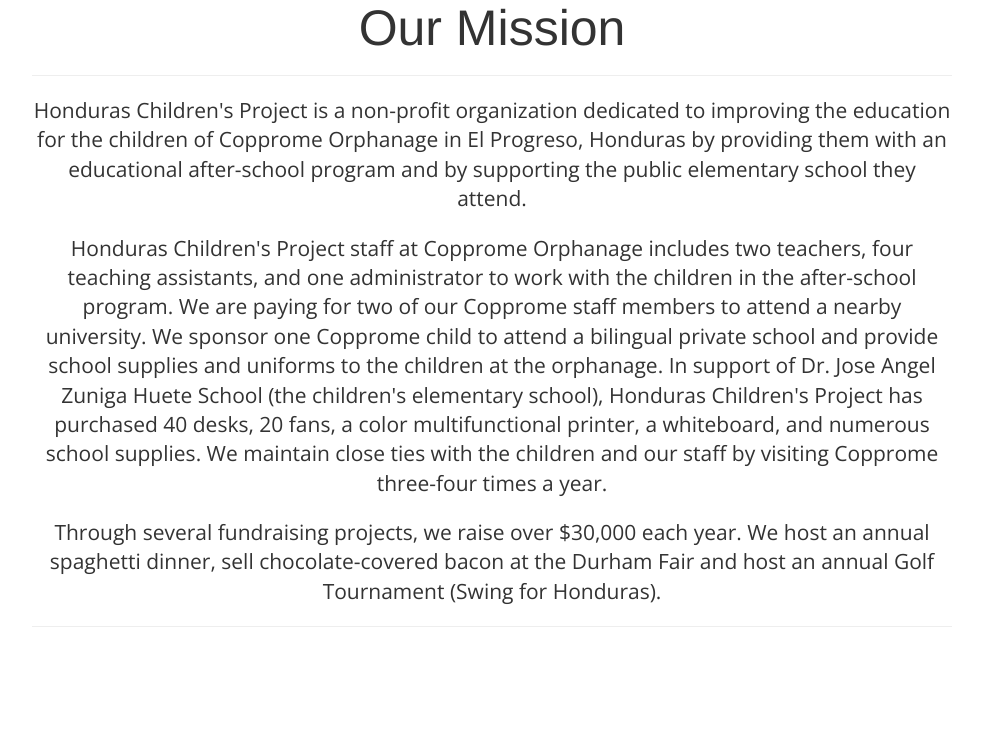
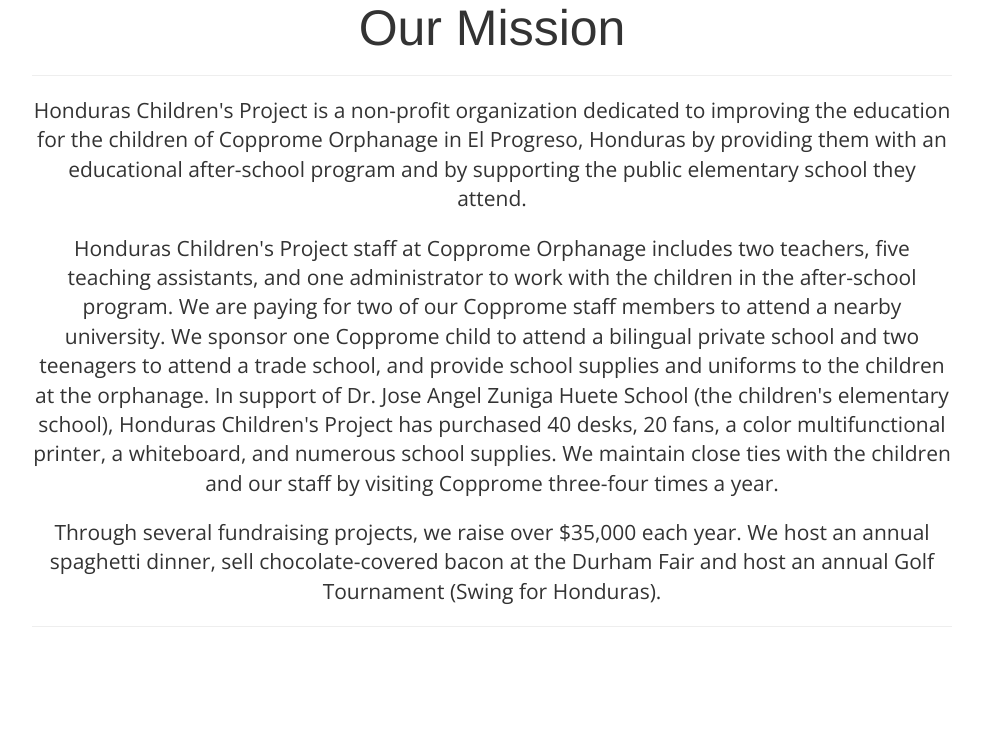
Before and after one commit to charlierproctor/honduraschildrensproject.org, a PHP site: page / in a window 1280 px wide. Shown: the part 961-1701 px from the top of the page, without its empty margins (148-1131 px from the left). Run offline with PHP 8.4, Linux system fonts and the light colour scheme; data that the repository does not hold is empty; some libraries are stand-ins or nearby versions.

Commit message:
Update index.php

```diff
--- a/index.php
+++ b/index.php
@@ -181,10 +181,10 @@ if(isset($_POST['firstName'])){
 Honduras Children's Project is a non-profit organization dedicated to improving the education for the children of Copprome Orphanage in El Progreso, Honduras by providing them with an educational after-school program and by supporting the public elementary school they attend.
 </p>
     <p class="lead text-center">
-Honduras Children's Project staff at Copprome Orphanage includes two teachers, four teaching assistants, and one administrator to work with the children in the after-school program. We are paying for two of our Copprome staff members to attend a nearby university. We sponsor one Copprome child to attend a bilingual private school and provide school supplies and uniforms to the children at the orphanage. In support of Dr. Jose Angel Zuniga Huete School (the children's elementary school), Honduras Children's Project has purchased 40 desks, 20 fans, a color multifunctional printer, a whiteboard, and numerous school supplies. We maintain close ties with the children and our staff by visiting Copprome three-four times a year.
+Honduras Children's Project staff at Copprome Orphanage includes two teachers, five teaching assistants, and one administrator to work with the children in the after-school program. We are paying for two of our Copprome staff members to attend a nearby university. We sponsor one Copprome child to attend a bilingual private school and two teenagers to attend a trade school, and provide school supplies and uniforms to the children at the orphanage. In support of Dr. Jose Angel Zuniga Huete School (the children's elementary school), Honduras Children's Project has purchased 40 desks, 20 fans, a color multifunctional printer, a whiteboard, and numerous school supplies. We maintain close ties with the children and our staff by visiting Copprome three-four times a year.
 </p>
     <p class="lead text-center">
-Through several fundraising projects, we raise over $30,000 each year. We host an annual spaghetti dinner, sell chocolate-covered bacon at the Durham Fair and host an annual Golf Tournament (Swing for Honduras).
+Through several fundraising projects, we raise over $35,000 each year. We host an annual spaghetti dinner, sell chocolate-covered bacon at the Durham Fair and host an annual Golf Tournament (Swing for Honduras).
     </p>
     <hr>
 
```
